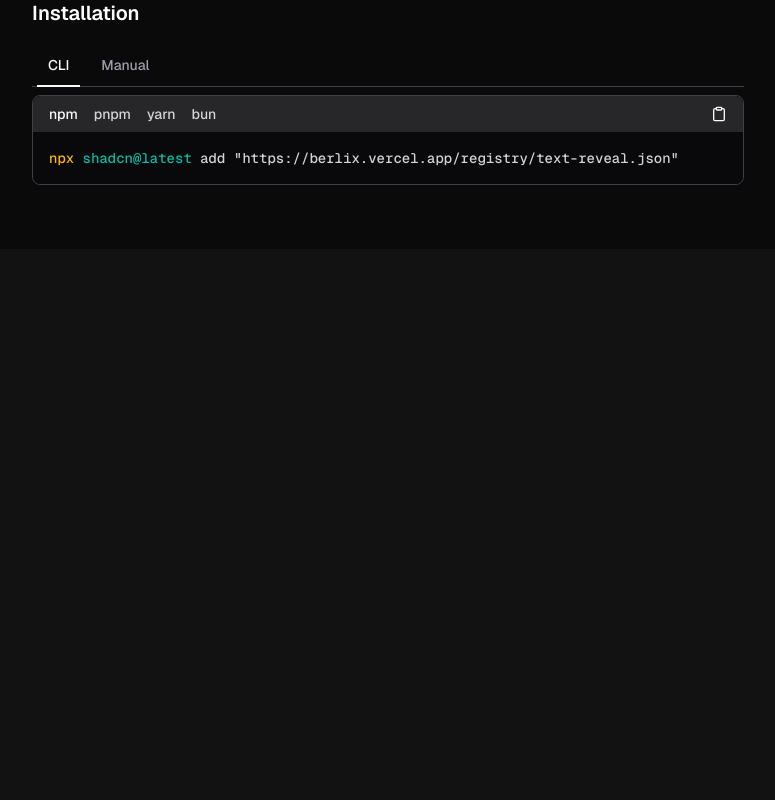
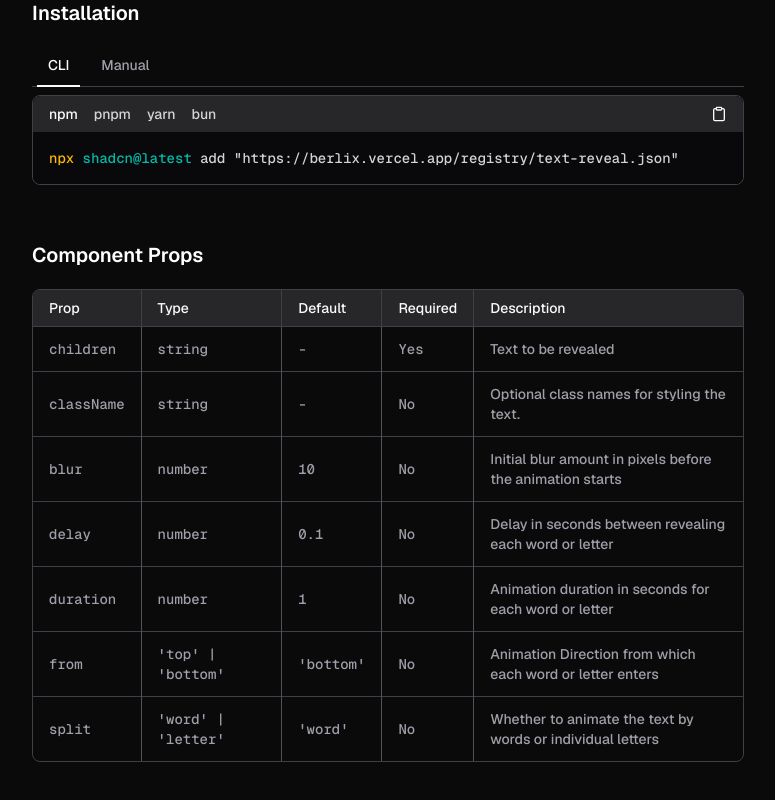
Before and after one commit to BunsDev/berlix, a Next.js app: page /docs/text-reveal in a window 1280 px wide. Shown: the part 1371-2171 px from the top of the page, without its empty margins (262-1037 px from the left). Before the commit the page ends 1620 px from the top, so only its background shows below. Built offline with nearby package versions, Linux system fonts and the light colour scheme.

Commit message:
add props table to text reveal component

```diff
--- a/src/app/docs/text-reveal/page.mdx
+++ b/src/app/docs/text-reveal/page.mdx
@@ -7,6 +7,7 @@
   TabsTrigger,
   TabsContent,
 } from "@/components/site/tabs.tsx";
+import { PropsTable } from "@/components/site/props-table";
 
 import TextRevealLetters from "./text-reveal-letters";
 import TextRevealWords from "./text-reveal-words";
@@ -66,3 +67,51 @@
     <CodeBlock filePath="src/components/core/text-reveal.tsx" />
   </TabsContent>
 </Tabs>
+
+## Component Props
+
+<PropsTable
+  props={[
+    {
+      name: "children",
+      type: "string",
+      required: true,
+      description: "Text to be revealed",
+    },
+    {
+      name: "className",
+      type: "string",
+      description: "Optional class names for styling the text.",
+    },
+    {
+      name: "blur",
+      type: "number",
+      default: 10,
+      description: "Initial blur amount in pixels before the animation starts",
+    },
+    {
+      name: "delay",
+      type: "number",
+      default: 0.1,
+      description: "Delay in seconds between revealing each word or letter",
+    },
+    {
+      name: "duration",
+      type: "number",
+      default: 1,
+      description: "Animation duration in seconds for each word or letter",
+    },
+    {
+      name: "from",
+      type: `'top' | 'bottom'`,
+      default: `'bottom'`,
+      description: "Animation Direction from which each word or letter enters",
+    },
+    {
+      name: "split",
+      type: `'word' | 'letter'`,
+      default: `'word'`,
+      description: "Whether to animate the text by words or individual letters",
+    },
+  ]}
+/>
```
